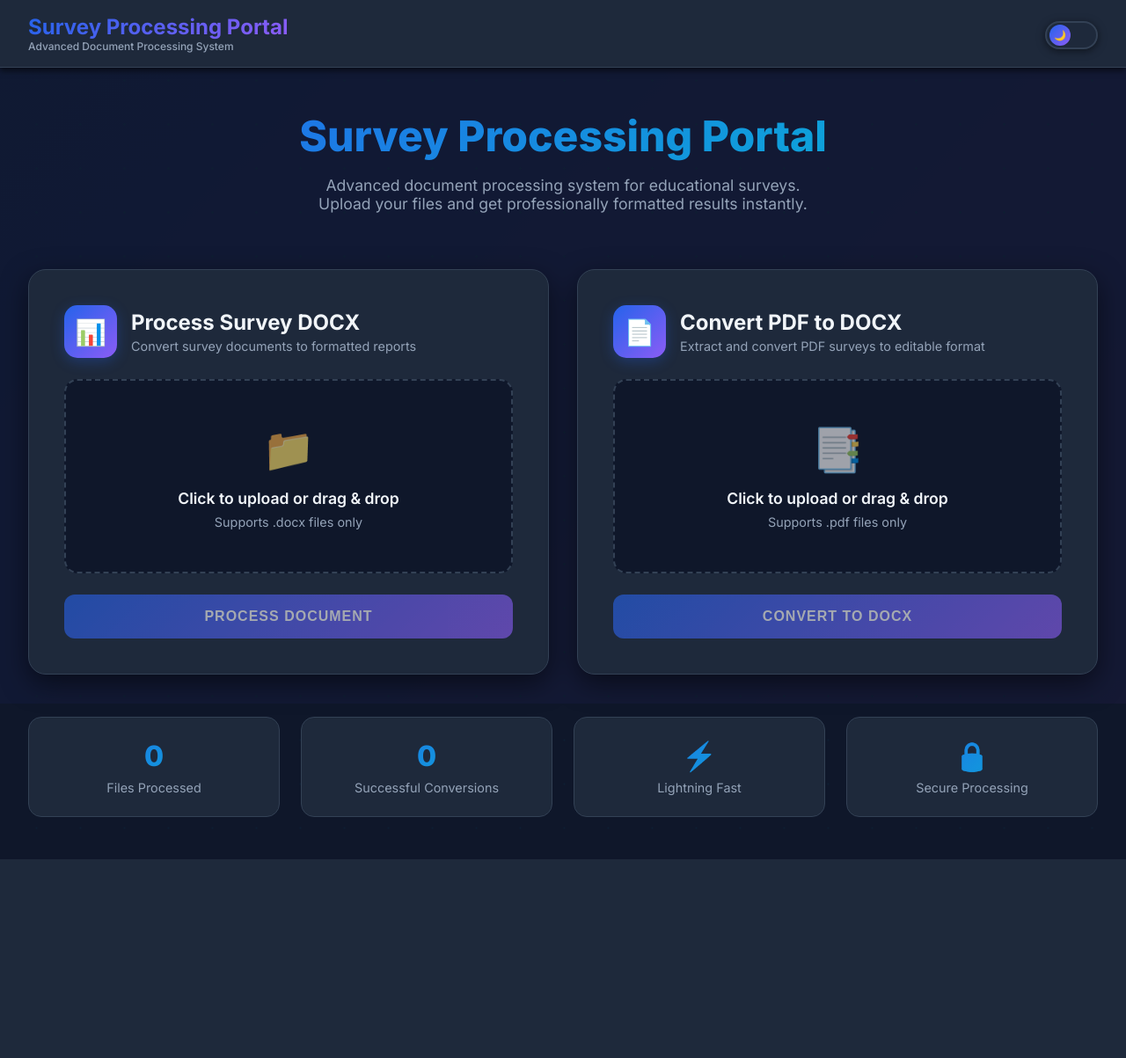
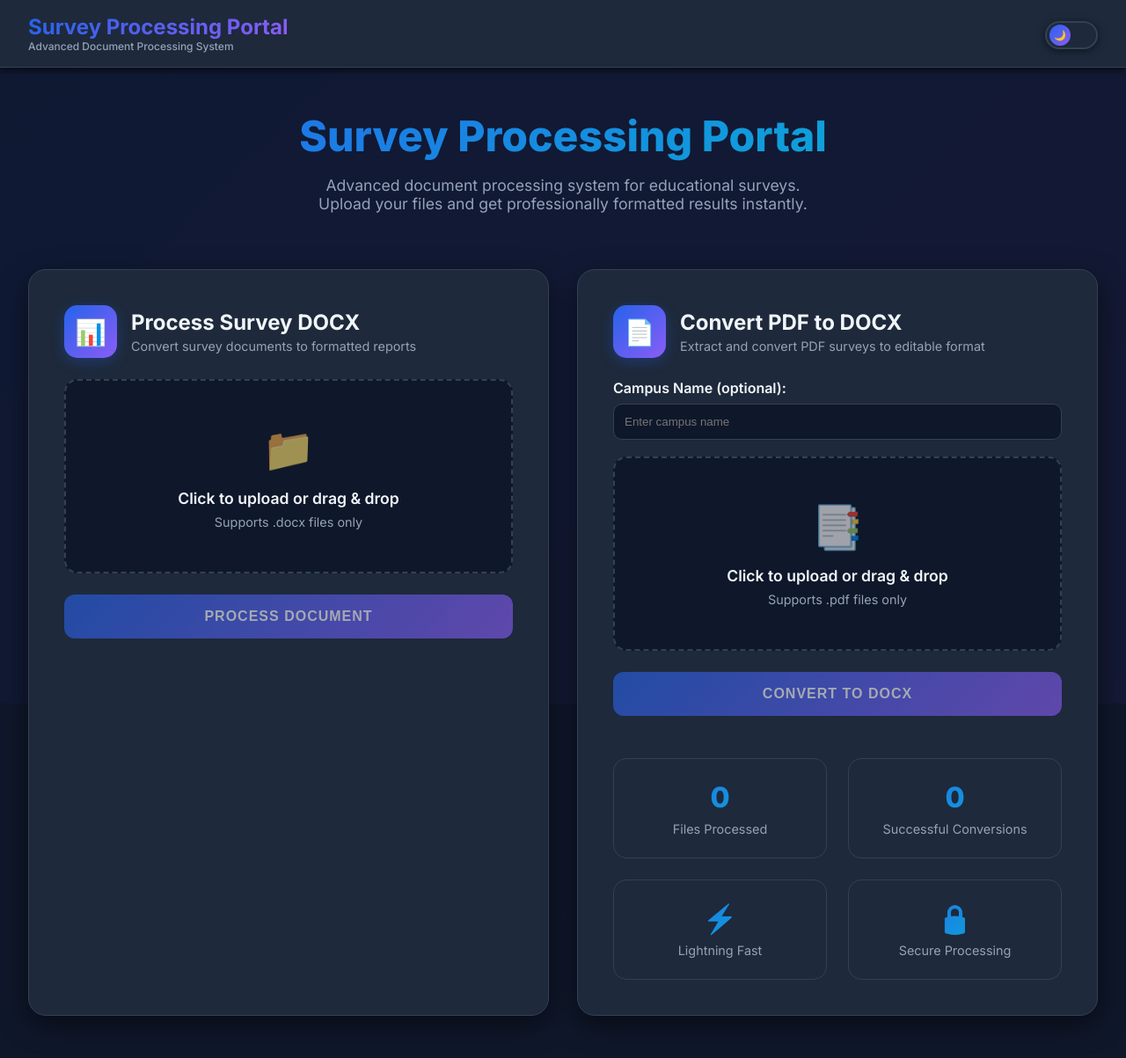
Before and after one commit to usmanchaudhrry/docconverter, a Flask app: page / in a window 1280 px wide. Shown: the whole page at 88% size. Before the commit the page ends 977 px from the top, so only its background shows below. Run offline with Flask 3, Linux system fonts and the light colour scheme.

Commit message:
new changes

```diff
--- a/app.py
+++ b/app.py
@@ -241,7 +241,7 @@ def process_docx(path):
 # -------------------------------------------------------
 # PDF → DOCX USING CAMEL0T
 # -------------------------------------------------------
-def convert_pdf_to_docx(pdf_path, output_path="PDF_CONVERTED.docx"):
+def convert_pdf_to_docx(pdf_path, output_path="PDF_CONVERTED.docx", campus_name=""):
     import pdfplumber
     import re
     from collections import defaultdict
@@ -263,6 +263,26 @@ def convert_pdf_to_docx(pdf_path, output_path="PDF_CONVERTED.docx"):
 
     doc = Document()
 
+    # ---------------------------
+    # INSERT HEADER ON TOP
+    # ---------------------------
+    header_para = doc.add_paragraph()
+    header_para.alignment = 1  # center
+
+    # Main text
+    run1 = header_para.add_run("Learner's Survey\nAcademic Year 2025-2026\n")
+    run1.bold = True
+
+    # Campus name from user OR fallback text
+    if campus_name.strip():
+        run2 = header_para.add_run(campus_name.strip())
+    else:
+        run2 = header_para.add_run("Campus name")
+
+    run2.bold = True
+
+    doc.add_paragraph()  # spacing after header
+
     # -------- UNIVERSAL QUESTION DETECTOR --------
     q_pattern = re.compile(
         r".*?(Q[#\s]*\d+)\s*[:\.\-]*\s*(.*)",
@@ -274,7 +294,6 @@ def convert_pdf_to_docx(pdf_path, output_path="PDF_CONVERTED.docx"):
 
     # SPECIAL FOR Q8 (ranking)
     ranking_pattern = re.compile(r"^\s*(\d+)\s+(.*)$")
-    # matches: "1 Ms. Amna", "2 Ms. Sidra", etc.
 
     questions = {}
     current_q = None
@@ -292,7 +311,7 @@ def convert_pdf_to_docx(pdf_path, output_path="PDF_CONVERTED.docx"):
             # ---- Detect question (Q#1, Q#2, etc.) ----
             mq = q_pattern.match(clean)
             if mq:
-                q_id = mq.group(1).replace(" ", "").upper()   # Q#8
+                q_id = mq.group(1).replace(" ", "").upper()  # Q#8
                 q_text = mq.group(1) + " " + mq.group(2)
 
                 current_q = q_id
@@ -385,6 +404,7 @@ def convert_pdf_to_docx(pdf_path, output_path="PDF_CONVERTED.docx"):
     return output_path
 
 
+
 # -------------------------------------------------------
 # ROUTES
 # -------------------------------------------------------
@@ -417,6 +437,7 @@ def debug_pdf(pdf_path):
 @app.route("/convert_pdf", methods=["POST"])
 def convert_pdf():
     f = request.files.get("pdf_file")
+    campus_name = request.form.get("campus_name", "").strip()
 
     if not f:
         return "No file selected", 400
@@ -425,7 +446,7 @@ def convert_pdf():
     f.save(pdf_path)
 
     try:
-        output = convert_pdf_to_docx(pdf_path)
+        output = convert_pdf_to_docx(pdf_path, campus_name=campus_name)
         return send_file(output, as_attachment=True)
     except Exception as e:
         return f"Error: {str(e)}", 500
@@ -435,6 +456,7 @@ def convert_pdf():
 
 
 
+
 if __name__ == "__main__":
     port = int(os.environ.get("PORT", 5000))
     app.run(host="0.0.0.0", port=port)
--- a/templates/upload.html
+++ b/templates/upload.html
@@ -968,6 +968,26 @@
             </div>
 
            <form id="pdf-form" onsubmit="processFile('pdf-form', '/convert_pdf', 'pdf-loader', 'pdf-btn', 'PDF_CONVERTED.docx')">
+
+    <!-- ⭐ Campus Name Input Field -->
+    <label style="font-weight: 600; margin-bottom: 8px; display:block;">
+        Campus Name (optional):
+    </label>
+    <input
+        type="text"
+        name="campus_name"
+        placeholder="Enter campus name"
+        style="
+            width: 100%;
+            padding: 12px;
+            border-radius: 10px;
+            border: 1px solid var(--border);
+            background: var(--bg-dark);
+            color: var(--text-primary);
+            margin-bottom: 1.2rem;
+        "
+    >
+
     <div class="upload-area" id="pdf-upload-area">
         <div class="upload-icon">📑</div>
         <div class="upload-text">
@@ -976,6 +996,7 @@
         </div>
         <div class="file-name" id="pdf-file-name"></div>
     </div>
+
     <input type="file" id="pdf-input" name="pdf_file" accept=".pdf" required>
 
     <button type="submit" class="process-btn" id="pdf-btn">
@@ -986,10 +1007,9 @@
         <div class="loader"></div>
         <p class="loader-text">Converting your PDF...</p>
     </div>
+
 </form>
-        </div>
 
-    </div>
 
     <!-- Stats -->
     <div class="stats">
```
Also changed, not shown: 1 other file. Lines whose indentation alone changed are shown as unchanged.
